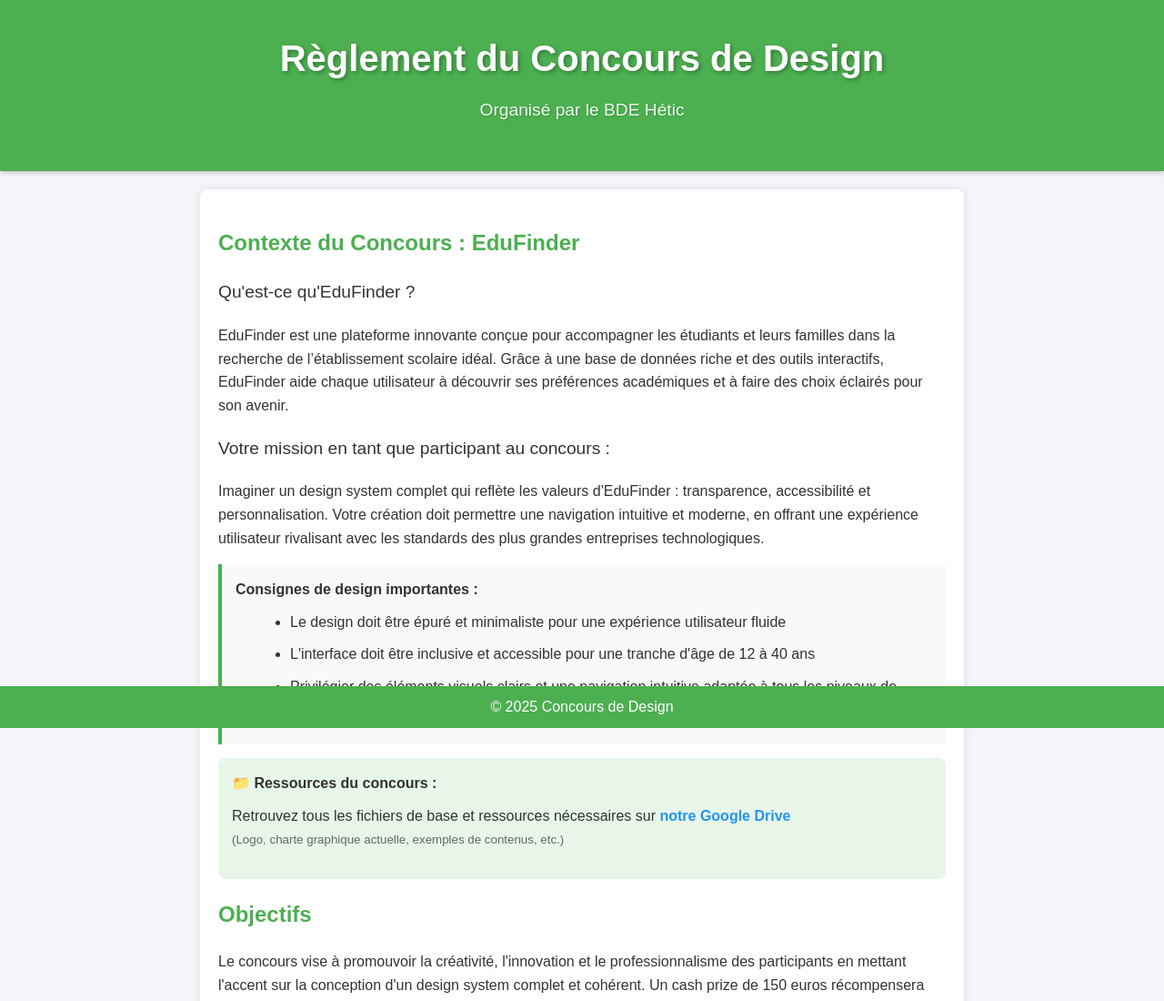
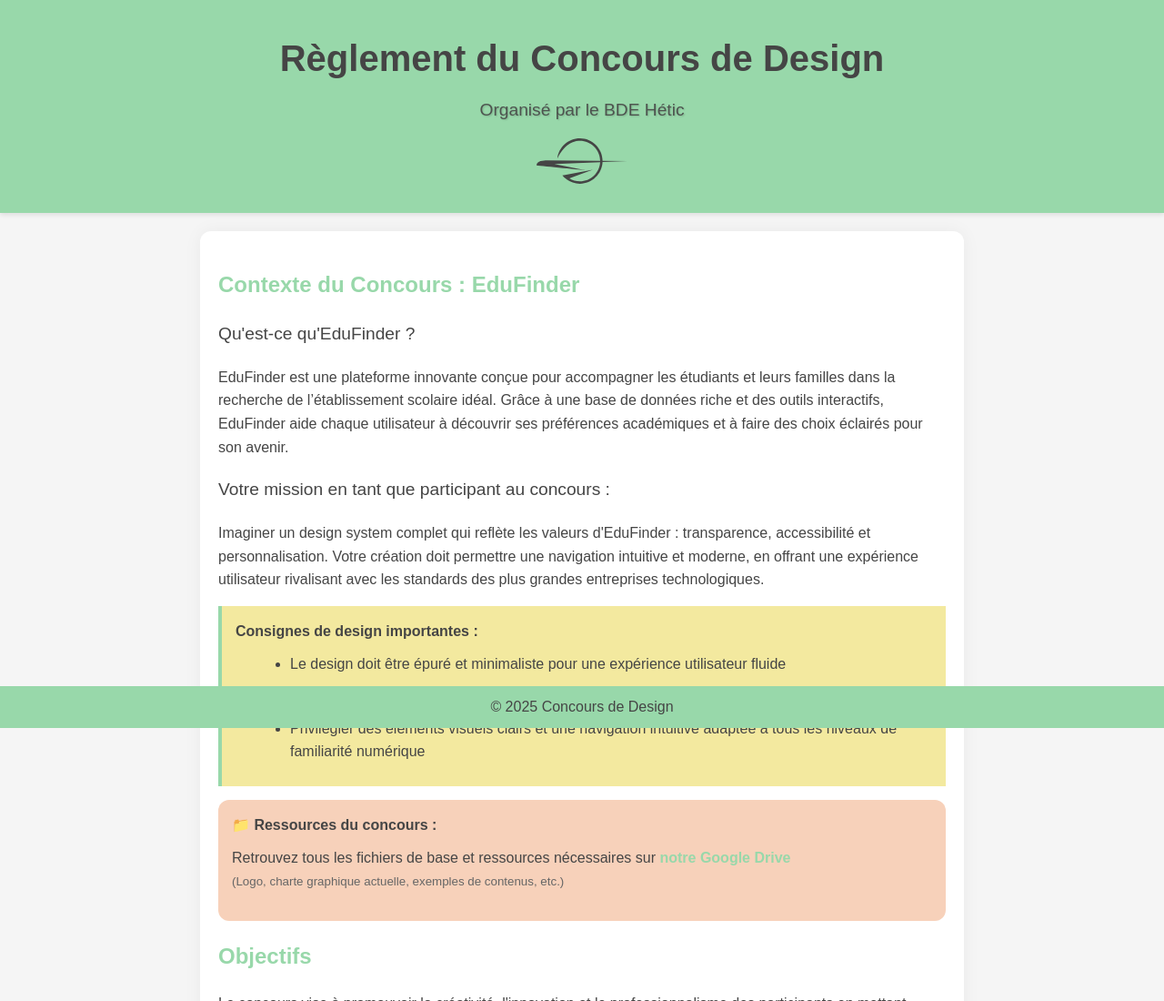
Before and after one commit to jeancdf/concour-design, a plain HTML site: page index.html in a window 1280 px wide. Shown: the top 1100 px of the page at 91% size. Drawn offline with Linux system fonts and the light colour scheme; a web font is replaced by a local one.

Commit message:
Refactor index.html: Implement a new color scheme using CSS variables for improved design consistency. Update font to 'Satoshi', enhance header and footer styles, and adjust main content layout. Add SVG logo and improve accessibility with better text contrast. Overall, these changes aim to create a more visually appealing and user-friendly experience for participants.

```diff
--- a/index.html
+++ b/index.html
@@ -4,29 +4,39 @@
     <meta charset="UTF-8">
     <meta name="viewport" content="width=device-width, initial-scale=1.0">
     <title>Règlement du Concours de Design</title>
+    <link href="https://api.fontshare.com/v2/css?f[]=satoshi@400,500,700&display=swap" rel="stylesheet">
     <style>
+        :root {
+            --primary-color: #98D8AA;      /* Pastel green */
+            --secondary-color: #F3E99F;    /* Pastel yellow */
+            --accent-color: #F7D1BA;       /* Pastel orange */
+            --background-color: #F5F5F5;   /* Light gray background */
+            --text-color: #454545;         /* Soft black for text */
+        }
+
         body {
-            font-family: Arial, sans-serif;
+            font-family: 'Satoshi', sans-serif;
             line-height: 1.6;
             margin: 0;
             padding: 0;
-            background-color: #f4f4f9;
-            color: #333;
+            background-color: var(--background-color);
+            color: var(--text-color);
         }
 
         header {
-            background-color: #4CAF50;
-            color: white;
+            background-color: var(--primary-color);
+            color: var(--text-color);
             padding: 2rem 0;
             text-align: center;
-            box-shadow: 0 2px 5px rgba(0, 0, 0, 0.2);
+            box-shadow: 0 2px 5px rgba(0, 0, 0, 0.1);
         }
 
         header h1 {
-            color: white;
+            color: var(--text-color);
             font-size: 2.5rem;
             margin: 0;
-            text-shadow: 2px 2px 4px rgba(0, 0, 0, 0.3);
+            font-weight: 700;
+            text-shadow: none;
         }
 
         main {
@@ -34,12 +44,13 @@
             margin: 20px auto;
             padding: 20px;
             background: white;
-            border-radius: 8px;
-            box-shadow: 0 0 10px rgba(0, 0, 0, 0.1);
+            border-radius: 12px;
+            box-shadow: 0 0 20px rgba(0, 0, 0, 0.05);
         }
 
         h1, h2 {
-            color: #4CAF50;
+            color: var(--primary-color);
+            font-weight: 700;
         }
 
         ul {
@@ -56,14 +67,15 @@
         }
 
         .important {
-            font-weight: bold;
+            color: var(--primary-color);
+            font-weight: 500;
         }
 
         footer {
             text-align: center;
             padding: 10px 0;
-            background-color: #4CAF50;
-            color: white;
+            background-color: var(--primary-color);
+            color: var(--text-color);
             position: fixed;
             bottom: 0;
             width: 100%;
@@ -75,12 +87,36 @@
             opacity: 0.9;
             text-shadow: 1px 1px 2px rgba(0, 0, 0, 0.2);
         }
+
+        div[style*="background-color: #f8f9fa"] {
+            background-color: var(--secondary-color) !important;
+            border-left: 4px solid var(--primary-color) !important;
+        }
+
+        div[style*="background-color: #e8f5e9"] {
+            background-color: var(--accent-color) !important;
+            border-radius: 12px !important;
+        }
+
+        a {
+            color: var(--primary-color) !important;
+            transition: opacity 0.2s ease;
+        }
+
+        a:hover {
+            opacity: 0.8;
+        }
     </style>
 </head>
 <body>
     <header>
         <h1>Règlement du Concours de Design</h1>
-        <p style="margin-top: 10px; font-size: 1.2rem; color: white;">Organisé par le BDE Hétic</p>
+        <div style="display: flex; flex-direction: column; align-items: center; justify-content: center;">
+            <p style="margin: 10px 0; font-size: 1.2rem; color: var(--text-color);">Organisé par le BDE Hétic</p>
+            <svg width="100" height="50" viewBox="0 0 581 290" fill="none" xmlns="http://www.w3.org/2000/svg" style="margin-top: 5px;">
+                <path d="M581 144.766L421.772 151.409C418.312 228.29 354.89 289.531 277.144 289.531C245.036 289.531 215.349 279.082 191.372 261.367C190.956 261.056 190.541 260.779 190.161 260.467C180.819 253.444 172.376 245.347 165.006 236.317L182.549 233.03L359.077 200.022L209.882 255.312C229.501 267.284 252.509 274.134 277.144 274.134C346.171 274.134 402.569 220.089 406.34 152.032L113.73 164.245L310.118 203.205C302.056 202.443 43.6996 178.535 0 172.861C0 137.084 70.722 141.029 70.722 141.029L406.548 143.485C405.89 72.625 348.212 15.3277 277.144 15.3277C275.587 15.3277 274.065 15.3277 272.577 15.4315C271.263 15.4661 269.982 15.5353 268.702 15.6391C228.843 18.3725 198.119 40.1358 176.044 64.0097C147.845 94.4921 133.867 128.365 133.071 130.234C140.371 57.0897 202.063 0 277.144 0C356.724 0 421.287 64.1826 421.91 143.624L581 144.766Z" fill="var(--text-color)"/>
+            </svg>
+        </div>
     </header>
 
     <main>
```
